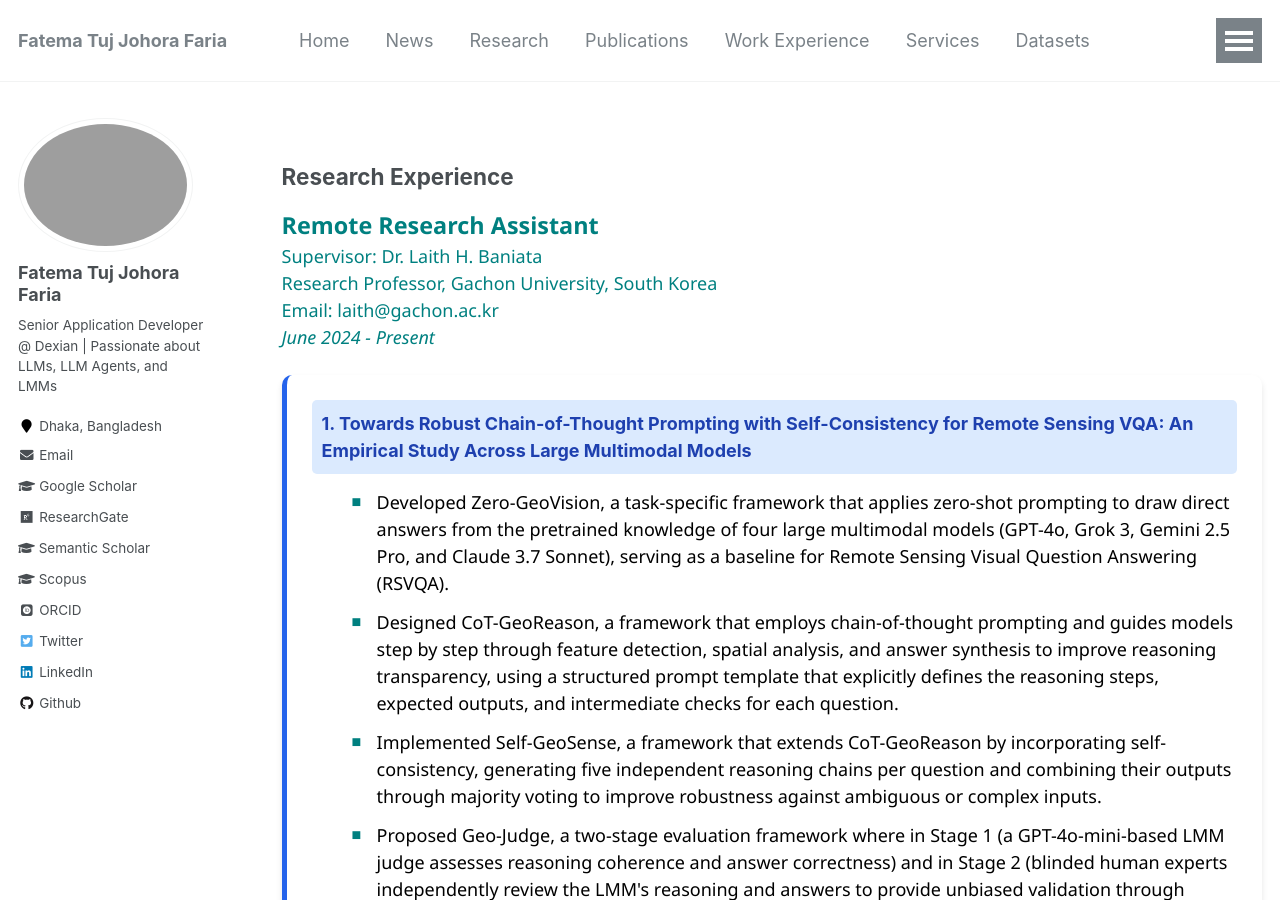
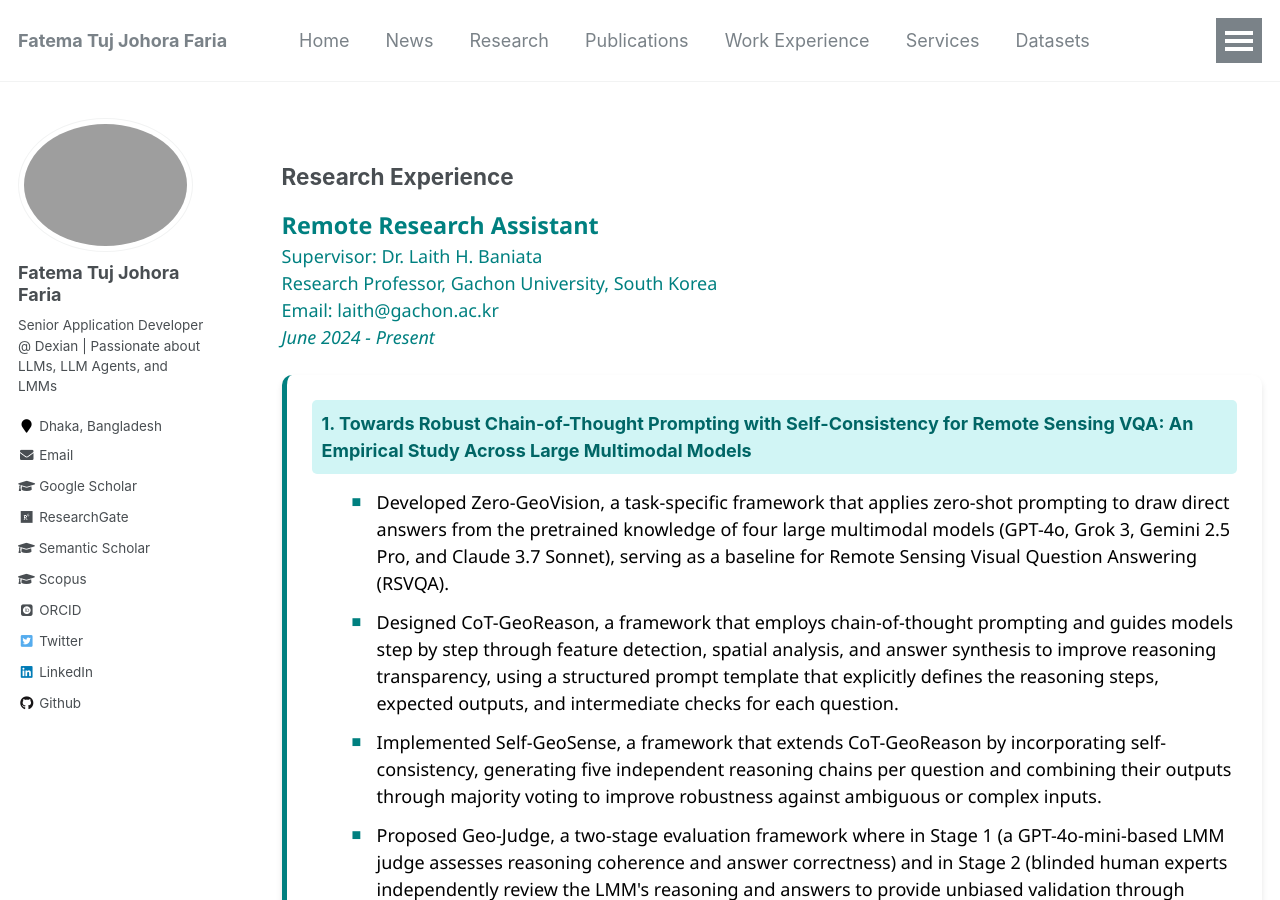
Before and after one commit to fatemafaria142/fatemafaria142.github.io, a Jekyll site: the page built from _pages/work.md, in a window 1280 px wide and 900 px high. Built offline with Jekyll 4.4.1, drawn with Linux system fonts in a browser that asks for light colours; some web fonts are replaced.

Commit message:
Update work

```diff
--- a/_pages/work.md
+++ b/_pages/work.md
@@ -12,9 +12,9 @@
 <a href="mailto:laith@gachon.ac.kr" style="color: #008080; text-decoration: none;">Email: laith@gachon.ac.kr</a><br/>
 <span style="color: #008080; font-style: italic;">June 2024 - Present</span>
 <div style="display: flex; flex-wrap: wrap; gap: 20px; margin-top: 15px;">
-  <div style="background-color: white; border-left: 5px solid #2563eb; border-radius: 10px; padding: 25px; flex: 1 1 100%; max-width: 100%; box-shadow: 0 4px 6px rgba(0, 0, 0, 0.1);">
-    <div style="background-color: #dbeafe; padding: 10px; border-radius: 5px; margin-bottom: 15px;">
-      <span style="color: #1e40af; font-size: 1em; font-weight: bold;">1. Towards Robust Chain-of-Thought Prompting with Self-Consistency for Remote Sensing VQA: An Empirical Study Across Large Multimodal Models</span>
+  <div style="background-color: white; border-left: 5px solid #008080; border-radius: 10px; padding: 25px; flex: 1 1 100%; max-width: 100%; box-shadow: 0 4px 6px rgba(0, 0, 0, 0.1);">
+    <div style="background-color: #d1f5f5; padding: 10px; border-radius: 5px; margin-bottom: 15px;">
+      <span style="color: #006666; font-size: 1em; font-weight: bold;">1. Towards Robust Chain-of-Thought Prompting with Self-Consistency for Remote Sensing VQA: An Empirical Study Across Large Multimodal Models</span>
     </div>
     <ul style="font-family: 'Segoe UI', sans-serif; color: black; margin-top: 15px;">
       <li style="margin-bottom: 12px; list-style-type: none; position: relative; padding-left: 25px;">
@@ -47,16 +47,16 @@
     </div>
     <ul style="font-family: 'Segoe UI', sans-serif; color: black; margin-top: 15px;">
       <li style="margin-bottom: 12px; list-style-type: none; position: relative; padding-left: 25px;">
-        <span style="position: absolute; left: 0; color: #008080; font-size: 0.9em;">■</span>
+        <span style="position: absolute; left: 0; color: #16a34a; font-size: 0.9em;">■</span>
         Developed and evaluated a zero-shot learning (ZSL) framework for medical visual question answering (MedVQA), enabling large vision–language models (Gemini 2.5 Pro, Claude 3.5, Sonnet, and GPT-4o Mini) to answer diagnostic questions without fine-tuning on the PMC-VQA benchmark.
       </li>
       <li style="margin-bottom: 12px; list-style-type: none; position: relative; padding-left: 25px;">
-        <span style="position: absolute; left: 0; color: #008080; font-size: 0.9em;">■</span>
+        <span style="position: absolute; left: 0; color: #16a34a; font-size: 0.9em;">■</span>
         Implemented a zero-shot chain-of-thought (Zero-CoT) reasoning approach to guide models through step-by-step logical reasoning, improving interpretability and prediction accuracy in complex medical image analysis tasks such as X-rays and MRI scans.
       </li>
       <li style="margin-bottom: 12px; list-style-type: none; position: relative; padding-left: 25px;">
-        <span style="position: absolute; left: 0; color: #008080; font-size: 0.9em;">■</span>
-        Investigated research supported by the National Institute of Health (NIH) project in South Korea (Project No. 2024ER080300), funded by the Basic Science Research Program through the National Research Foundation of Korea (NRF) under the grant <b><span style="background-color: #e0f7f7; padding: 0 8px 0 12px; color: #008080; display: inline;">NRF-2022R1A2C1005316</span></b>.
+        <span style="position: absolute; left: 0; color: #16a34a; font-size: 0.9em;">■</span>
+        Investigated research supported by the National Institute of Health (NIH) project in South Korea (Project No. 2024ER080300), funded by the Basic Science Research Program through the National Research Foundation of Korea (NRF) under the grant <b><span style="background-color: #dcfce7; padding: 0 8px 0 12px; color: #16a34a; display: inline;">NRF-2022R1A2C1005316</span></b>.
       </li>
     </ul>
   </div>
@@ -66,16 +66,16 @@
     </div>
     <ul style="font-family: 'Segoe UI', sans-serif; color: black; margin-top: 15px;">
       <li style="margin-bottom: 12px; list-style-type: none; position: relative; padding-left: 25px;">
-        <span style="position: absolute; left: 0; color: #008080; font-size: 0.9em;">■</span>
+        <span style="position: absolute; left: 0; color: #dc2626; font-size: 0.9em;">■</span>
         Applied Zero-Shot Learning to large language models (GPT-3.5 Turbo and Gemini 1.5 Pro) to differentiate harmful speech from benign expressions using multiple low-resource Bengali hate speech datasets.
       </li>
       <li style="margin-bottom: 12px; list-style-type: none; position: relative; padding-left: 25px;">
-        <span style="position: absolute; left: 0; color: #008080; font-size: 0.9em;">■</span>
+        <span style="position: absolute; left: 0; color: #dc2626; font-size: 0.9em;">■</span>
         Integrated few-shot prompting approaches (5-shot, 10-shot, and 15-shot) in Bangla hate speech detection involve providing the model with a limited number of example texts labeled as hate speech or non-hate speech to guide its predictions on subsequent texts.
       </li>
       <li style="margin-bottom: 12px; list-style-type: none; position: relative; padding-left: 25px;">
-        <span style="position: absolute; left: 0; color: #008080; font-size: 0.9em;">■</span>
-        Conducted research supported by the Basic Science Research Program of the National Research Foundation of Korea (NRF), funded by the Ministry of Science and ICT under the grant <b><span style="background-color: #e0f7f7; padding: 0 8px 0 12px; color: #008080; display: inline;">NRF-2022R1A2C1005316</span></b>.
+        <span style="position: absolute; left: 0; color: #dc2626; font-size: 0.9em;">■</span>
+        Conducted research supported by the Basic Science Research Program of the National Research Foundation of Korea (NRF), funded by the Ministry of Science and ICT under the grant <b><span style="background-color: #fee2e2; padding: 0 8px 0 12px; color: #dc2626; display: inline;">NRF-2022R1A2C1005316</span></b>.
       </li>
     </ul>
   </div>
@@ -85,20 +85,20 @@
     </div>
     <ul style="font-family: 'Segoe UI', sans-serif; color: black; margin-top: 15px;">
       <li style="margin-bottom: 12px; list-style-type: none; position: relative; padding-left: 25px;">
-        <span style="position: absolute; left: 0; color: #008080; font-size: 0.9em;">■</span>
+        <span style="position: absolute; left: 0; color: #9333ea; font-size: 0.9em;">■</span>
         Implemented SentimentTextFormer, a text-based model built upon mBERT, fine-tuned to capture nuanced linguistic features and extract sentiment-related insights from Bengali text.
       </li>
       <li style="margin-bottom: 12px; list-style-type: none; position: relative; padding-left: 25px;">
-        <span style="position: absolute; left: 0; color: #008080; font-size: 0.9em;">■</span>
+        <span style="position: absolute; left: 0; color: #9333ea; font-size: 0.9em;">■</span>
         Developed SentimentImageFormer, an image-based transformer model using Swin Transformer with hierarchical windowed attention to classify sentiment from visual content.
       </li>
       <li style="margin-bottom: 12px; list-style-type: none; position: relative; padding-left: 25px;">
-        <span style="position: absolute; left: 0; color: #008080; font-size: 0.9em;">■</span>
+        <span style="position: absolute; left: 0; color: #9333ea; font-size: 0.9em;">■</span>
         Designed SentimentFormer, a hybrid model that integrates both text and image modalities by fusing SwiftFormer's visual features with mBERT's textual embeddings at an intermediate layer, enhancing cross-modal interactions through intermediate fusion.
       </li>
       <li style="margin-bottom: 12px; list-style-type: none; position: relative; padding-left: 25px;">
-        <span style="position: absolute; left: 0; color: #008080; font-size: 0.9em;">■</span>
-        Carried out research supported by the Basic Science Research Program of the National Research Foundation of Korea (NRF), funded by the Ministry of Science and ICT under the grant <b><span style="background-color: #e0f7f7; padding: 0 8px 0 12px; color: #008080; display: inline;">NRF-2022R1A2C1005316</span></b>.
+        <span style="position: absolute; left: 0; color: #9333ea; font-size: 0.9em;">■</span>
+        Carried out research supported by the Basic Science Research Program of the National Research Foundation of Korea (NRF), funded by the Ministry of Science and ICT under the grant <b><span style="background-color: #f3e8ff; padding: 0 8px 0 12px; color: #9333ea; display: inline;">NRF-2022R1A2C1005316</span></b>.
       </li>
     </ul>
   </div>
```
